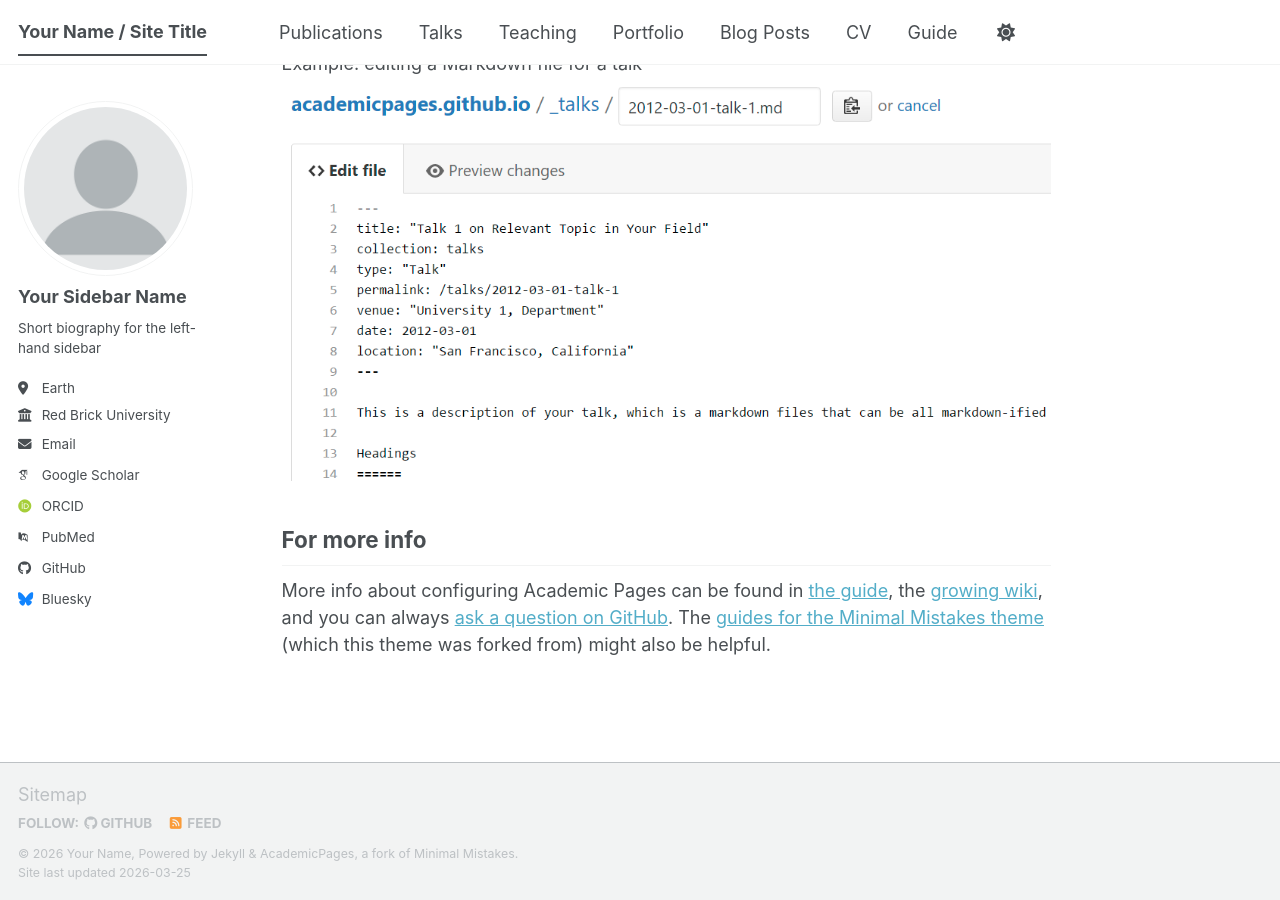
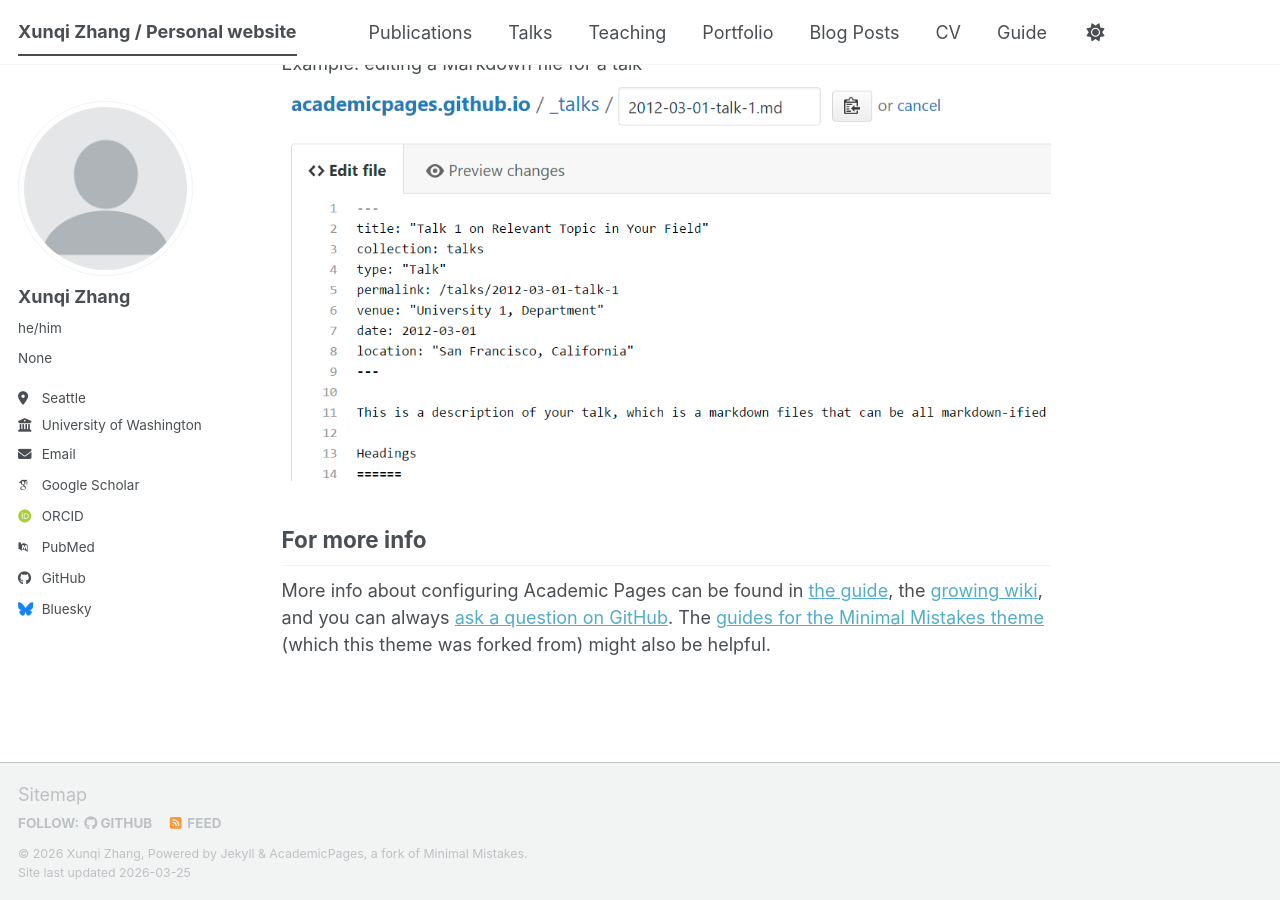
Before and after one commit to xunqizhang2024-debug/xunqizhang.github.io, a Jekyll site: the page built from _pages/about.md, in a window 1280 px wide and 900 px high, scrolled down 2720 px. Built offline with Jekyll 4.4.1, drawn with Linux system fonts in a browser that asks for light colours; some web fonts are replaced; a script bundle is joined from its source files by our own code; library files that are not in the unit come from our copies.

Commit message:
Update20260324 _config.yml

```diff
--- a/_config.yml
+++ b/_config.yml
@@ -9,14 +9,14 @@
 # Basic Site Settings
 locale                   : "en-US"
 site_theme               : "default" # The available themes options are "default", "air", "sunrise", "mint", "dirt" and "contrast"
-title                    : "Your Name / Site Title"
+title                    : "Xunqi Zhang / Personal website"
 title_separator          : "-"
-name                     : &name "Your Name"
-description              : &description "Your Name's academic portfolio"   # Update this with a general description of your site, this is the default if not overridden by a page
-url                      : https://academicpages.github.io # The base hostname & protocol for your site e.g. "https://[your GitHub username].github.io",
+name                     : &name "Xunqi Zhang"
+description              : &description "Xunqi Zhang's academic portfolio"   # Update this with a general description of your site, this is the default if not overridden by a page
+url                      : https://xunqizhang.github.io # The base hostname & protocol for your site e.g. "https://[your GitHub username].github.io",
                                                            # or if you already have some other page hosted on Github then use "https://[your GitHub username].github.io/[Your Repo Name]"
 baseurl                  : "" # the subpath of your site, e.g. "/blog"
-repository               : "academicpages/academicpages.github.io"
+repository               : "xunqizhang/xunqizhang.github.io"
 
 # Site Author - The following control what appear as part of the author content on the side bar.
 #               If a field is blank the icon and link will not appear, otherwise it will be shown.
@@ -24,13 +24,13 @@ repository               : "academicpages/academicpages.github.io"
 author:
   # Biographic information
   avatar           : "profile.png"
-  name             : "Your Sidebar Name"
-  pronouns         : # example: "she/her"
-  bio              : "Short biography for the left-hand sidebar"
-  location         : "Earth"
-  employer         : "Red Brick University"
+  name             : "Xunqi Zhang"
+  pronouns         : "he/him" # example: "she/her"
+  bio              : "None"
+  location         : "Seattle"
+  employer         : "University of Washington"
   uri              : # URL
-  email            : "none@example.org"
+  email            : "xunqi@uw.edu"
 
   # Academic websites
   academia         : # URL
```
